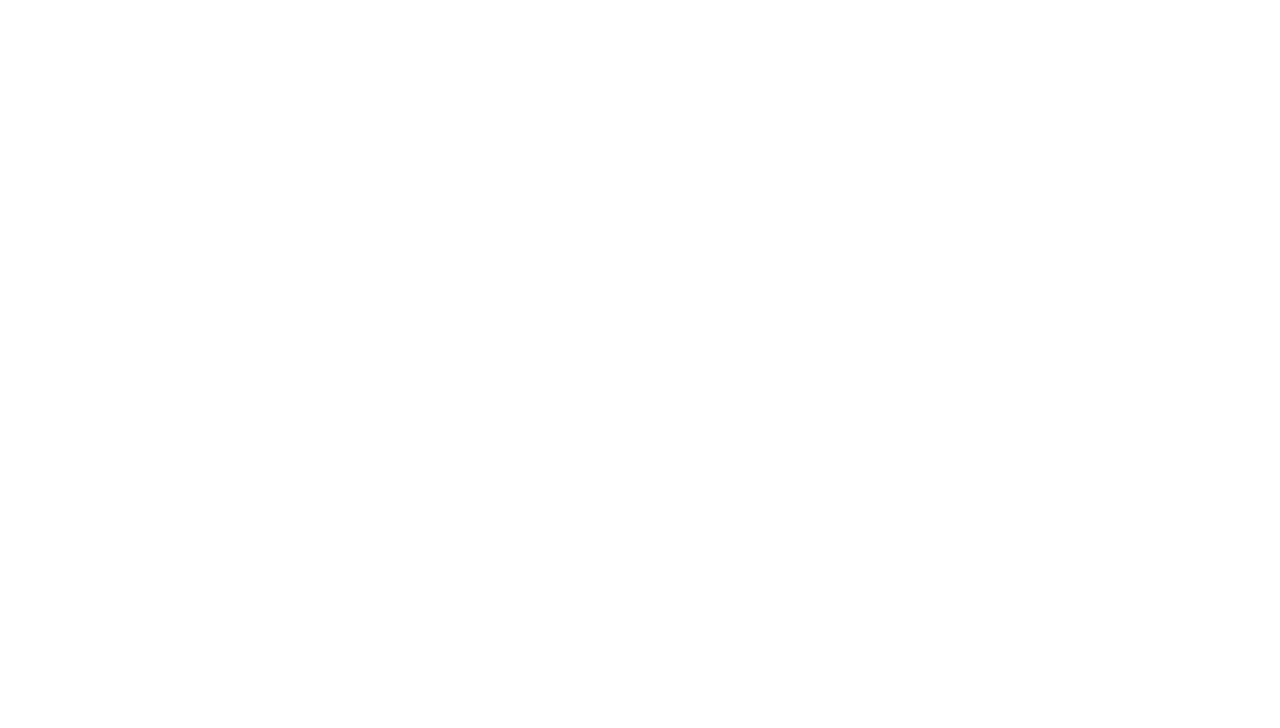
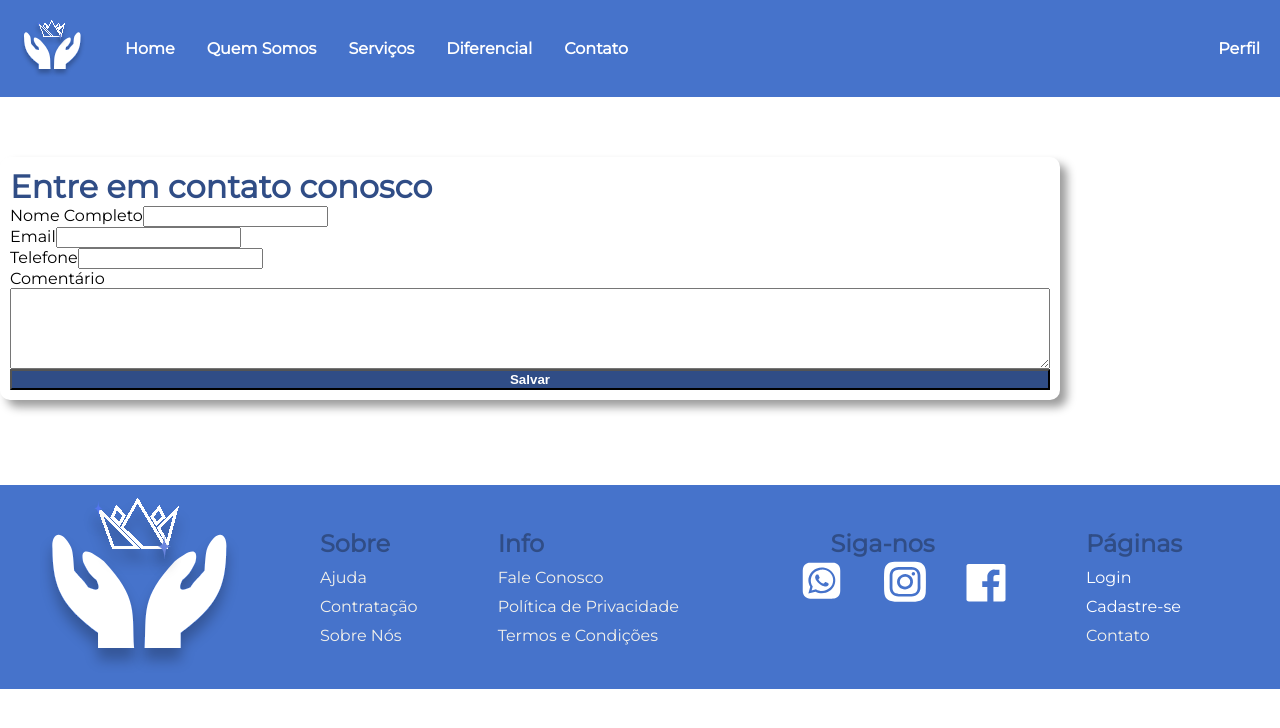
Before and after one commit to CarolinaPacifico/seniorcare, a React (Vite) app: page /contato in a window 1280 px wide. Before the commit this address had no page. Shown: the top 728 px of the page. Built offline with nearby package versions, Linux system fonts and the light colour scheme.

Commit message:
Add files via upload

```diff
--- a/src/App.jsx
+++ b/src/App.jsx
@@ -3,12 +3,11 @@ import Home from './pages/Home';
 import QuemSomos from './pages/Home';
 import Servicos from './pages/Home';
 import Diferencial from './pages/Home';
-import Contato from './pages/Home';
 import Login from './pages/Login';
 import Cadastro from './pages/Cadastro';
-import Prestadores from './pages/prestadores';
 import PrestadoresLog from './pages/prestadores-logada'
 import Perfil from './pages/perfil'
+import Contato from './pages/Contato';
 
 //import './App.css'
 
@@ -25,10 +24,9 @@ function App() {
           <Route path="/" element={<QuemSomos/>}/>
           <Route path="/" element={<Servicos/>}/>
           <Route path="/" element={<Diferencial/>}/>
-          <Route path="/" element={<Contato/>}/>
-          <Route path="/prestadores" element={<Prestadores/>}/>
-          <Route path="/prestadores2" element={<PrestadoresLog/>}/>
+          <Route path="/prestadores" element={<PrestadoresLog/>}/>
           <Route path="/perfil" element={<Perfil/>}/>
+          <Route path="/contato" element={<Contato/>}/>
         </Routes>
         </BrowserRouter>
       </div>
--- /dev/null
+++ b/src/components/conteudo-contato.jsx
@@ -0,0 +1,21 @@
+import '../css/contato.css';
+
+
+function contatopage() {
+
+    return (
+
+        <div className="conteudo-contato">
+        <h1>Entre em contato conosco</h1>
+        <label>Nome Completo<input type="text" id="" name="" /></label>
+        <label>Email<input type="email" id="" name="" /></label>
+        <label>Telefone<input type="number" id="" name="" /></label>
+        <label for="story">Comentário</label>
+        <textarea id="story" name="story" rows="5" cols="33"></textarea>
+        <button className="btnperfil" type="button">Salvar</button>
+        </div>
+
+    )
+  }
+
+  export default contatopage
--- a/src/components/header-logado.jsx
+++ b/src/components/header-logado.jsx
@@ -15,7 +15,7 @@ function HeaderLogado() {
               <li><a href="">Quem Somos</a></li>
               <li><a href="">Serviços</a></li>
               <li><a href="">Diferencial</a></li>
-              <li><a href="">Contato</a></li>
+              <li><a href="/contato">Contato</a></li>
             </ul>
           </nav>
         </div>
--- a/src/components/header.jsx
+++ b/src/components/header.jsx
@@ -14,7 +14,7 @@ function Header() {
               <li><a href="">Quem Somos</a></li>
               <li><a href="">Serviços</a></li>
               <li><a href="">Profissionais</a></li>
-              <li><a href="">Contato</a></li>
+
             </ul>
           </nav>
         </div>
--- /dev/null
+++ b/src/css/Contato.css
@@ -0,0 +1,13 @@
+
+.conteudo-contato{
+    display: flex;
+    flex-direction: column;
+    background-color: #ffffff;
+    border-radius: 10px;
+    box-shadow: 7px 7px 10px rgb(156, 156, 156);
+    padding: 10px 10px;
+    max-width:65rem;
+    text-align: left;
+    margin-top: 60px;
+    align-content: center;
+}
--- a/src/css/Home.css
+++ b/src/css/Home.css
@@ -230,3 +230,9 @@ header > div {
     color: #fff;
     gap: 10px;
 }
+
+.perfil-btn a{
+    color: #fff;
+    text-decoration: none;
+    font-weight: bold;
+}
--- a/src/pages/Contato.jsx
+++ b/src/pages/Contato.jsx
@@ -0,0 +1,16 @@
+import Header from '../components/header-logado'
+import Footer from '../components/footer'
+import Contatopage from '../components/conteudo-contato'
+
+function Contato() {
+
+    return (
+      <>
+        <Header/>
+        <Contatopage/>
+        <Footer/>
+      </>
+    )
+  }
+
+  export default Contato
```
Also changed, not shown: src/img/contato-bg.svg (added).
